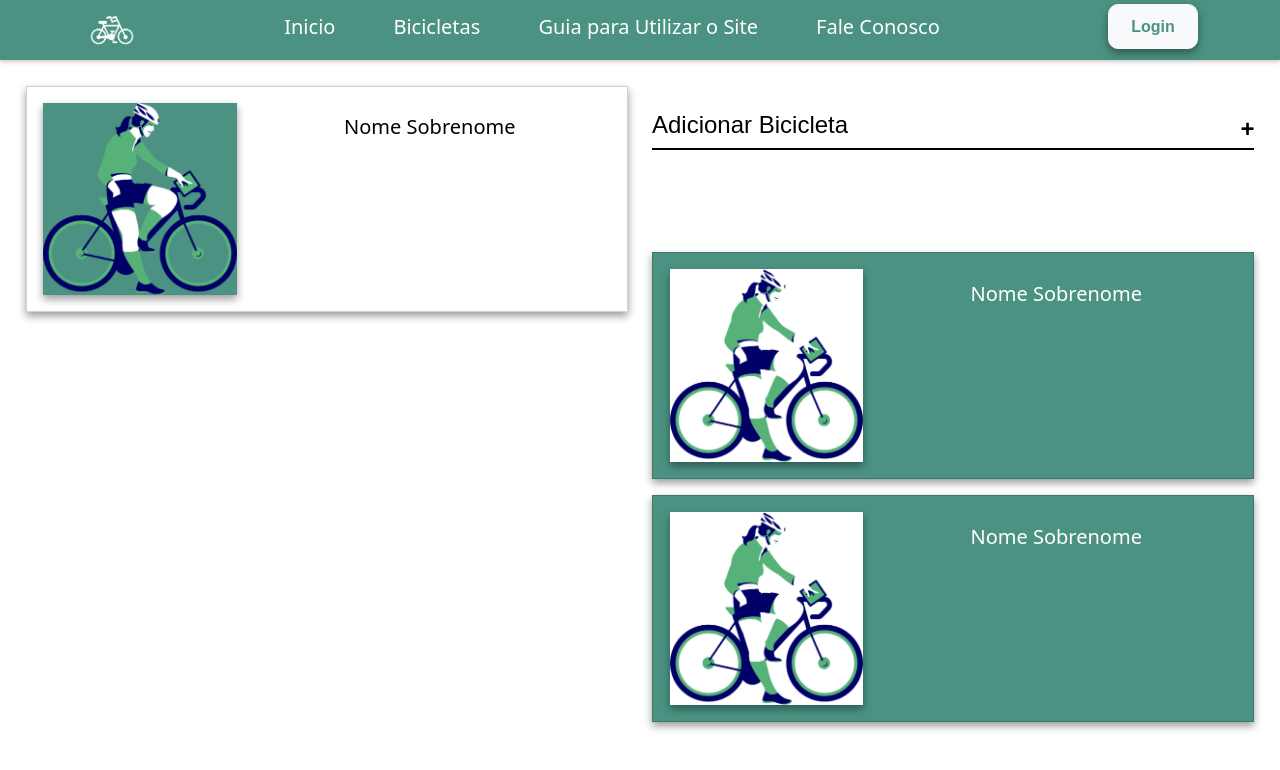
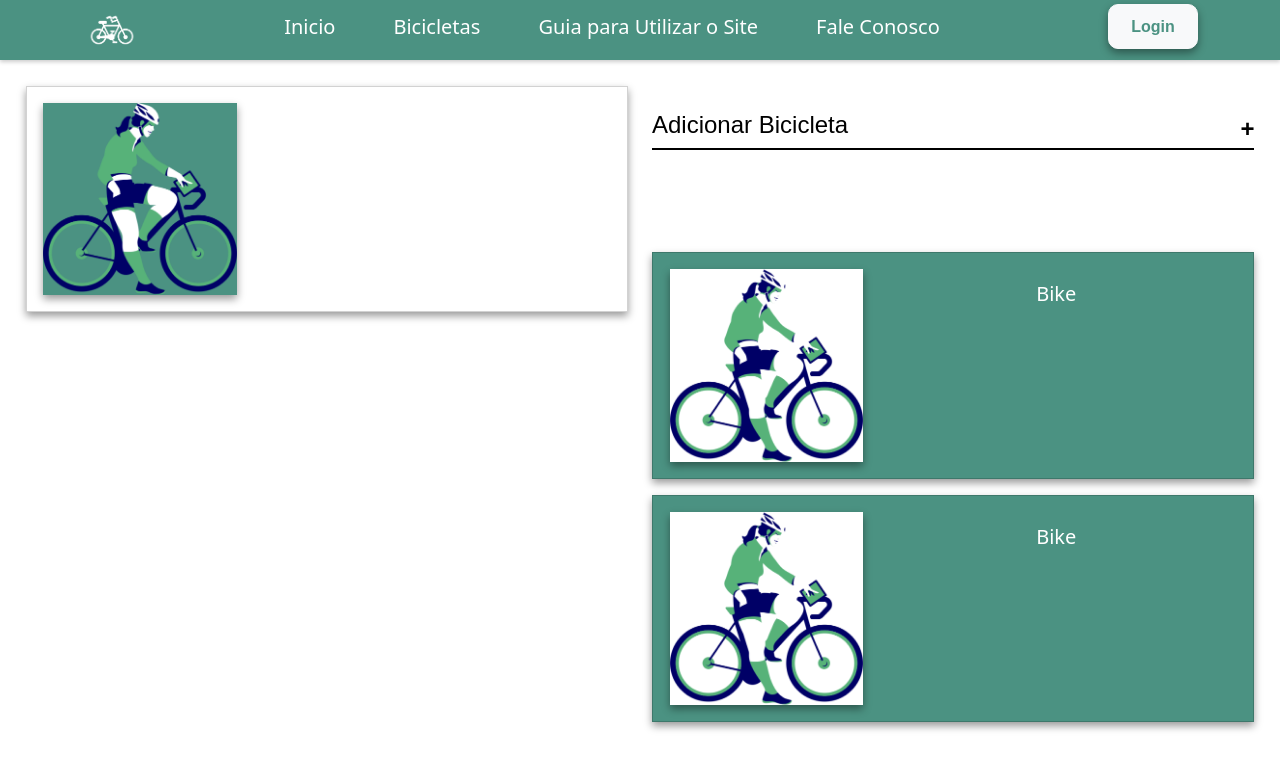
Before and after one commit to projetoPDali/front, a React (Create React App) app: page /perfil in a window 1280 px wide. Shown: the top 770 px of the page. Built offline with nearby package versions, Linux system fonts and the light colour scheme.

Commit message:
bike criada com usuario

```diff
--- /dev/null
+++ b/src/Components/Perfil/CardUsuario.tsx
@@ -0,0 +1,65 @@
+// CardUsuario.tsx
+
+import React from "react";
+import { Card, Row, Col } from "react-bootstrap";
+import { CSSProperties } from "react";
+import imageHeader from "../../assets/image-header.png";
+import COLORS from "../../constant/colors";
+import { useAuth } from "../../Context/AuthContext";
+
+interface CardUsuarioProps {
+  cardBackgroundColor: keyof typeof COLORS;
+  imageColBackgroundColor: keyof typeof COLORS;
+  textColor: keyof typeof COLORS;
+}
+
+const CardUsuario: React.FC<CardUsuarioProps> = ({
+  cardBackgroundColor,
+  imageColBackgroundColor,
+  textColor,
+}) => {
+  const { user } = useAuth(); // Access user data from context
+
+  const cardStyle: CSSProperties = {
+    backgroundColor: COLORS[cardBackgroundColor],
+    borderRadius: 0,
+    paddingLeft: "1vw",
+    boxShadow: "0px 4px 8px rgba(0, 0, 0, 0.4)",
+  };
+
+  const imageColStyle: CSSProperties = {
+    backgroundColor: COLORS[imageColBackgroundColor],
+    padding: 0,
+    boxShadow: "0px 4px 8px rgba(0, 0, 0, 0.4)",
+  };
+
+  return (
+    <Card style={cardStyle} className="mb-3">
+      <Card.Body>
+        <Row>
+          <Col xs={12} md={4} style={imageColStyle}>
+            <img
+              src={imageHeader}
+              alt="Sua imagem"
+              className="img-fluid"
+              style={{ width: "100%", height: "100%" }}
+            />
+          </Col>
+          <Col xs={12} md={8} className="text-center">
+            <Card.Title style={{ paddingTop: "1vw", color: COLORS[textColor] }}>
+              {user?.name}
+            </Card.Title>
+            <div style={{ textAlign: "left", marginLeft: 10}}>
+            <Card.Text>{user?.alias}</Card.Text>
+            <Card.Text>{user?.mail}</Card.Text>
+            <Card.Text>{user?.addresses}</Card.Text>
+            <Card.Text>{user?.phone}</Card.Text>
+            </div>
+          </Col>
+        </Row>
+      </Card.Body>
+    </Card>
+  );
+};
+
+export default CardUsuario;
--- a/src/Components/Perfil/CardLado.tsx
+++ b/src/Components/Perfil/Cardbike.tsx
@@ -5,13 +5,13 @@ import imageHeader from "../../assets/image-header.png";
 import COLORS from "../../constant/colors";
 
 
-interface CardLadoProps {
+interface CardbikeProps {
   cardBackgroundColor: keyof typeof COLORS;
   imageColBackgroundColor: keyof typeof COLORS;
   textColor: keyof typeof COLORS;
 }
 
-const CardLado: React.FC<CardLadoProps> = ({
+const Cardbike: React.FC<CardbikeProps> = ({
   cardBackgroundColor,
   imageColBackgroundColor,
   textColor,
@@ -43,8 +43,11 @@ const CardLado: React.FC<CardLadoProps> = ({
           </Col>
           <Col xs={12} md={8} className="text-center">
             <Card.Title style={{ paddingTop: "1vw", color: COLORS[textColor] }}>
-              Nome Sobrenome
+           Bike
             </Card.Title>
+            <Card.Text>
+
+            </Card.Text>
           </Col>
         </Row>
       </Card.Body>
@@ -52,4 +55,4 @@ const CardLado: React.FC<CardLadoProps> = ({
   );
 };
 
-export default CardLado;
+export default Cardbike;
--- a/src/Context/AuthContext.tsx
+++ b/src/Context/AuthContext.tsx
@@ -10,6 +10,10 @@ export interface User {
   mail: string;
   name: string;
   id: number;
+  alias: string;
+  phone?: string;
+  rents?:any
+  addresses?:any
 }
 
 interface AuthContextType {
@@ -38,7 +42,8 @@ export const AuthProvider: React.FC<AuthProviderProps> = ({ children }) => {
   const login = (userData: User | null) => {
     setUser(userData);
     if (userData) {
-      localStorage.setItem("user", JSON.stringify(userData));
+      const userString = JSON.stringify(userData);
+      localStorage.setItem("user", userString);
     } else {
       localStorage.removeItem("user");
     }
--- a/src/Screens/CadastroBike.tsx
+++ b/src/Screens/CadastroBike.tsx
@@ -7,6 +7,7 @@ import COLORS from "../constant/colors";
 import MainNavbar from "../Components/Navbar/Navbar";
 import { cadastrarBike } from "../api/cadastrarBike"; // Importe a função de envio para o backend
 import BotaoUpload from "../Components/CadastroBike/BotaoUpload";
+import { useAuth } from "../Context/AuthContext";
 
 interface BikeData {
 
@@ -32,6 +33,7 @@ interface AddressData {
 }
 
 const CadastroBike: React.FC = () => {
+  const { user } = useAuth();
   const [bikeData, setBikeData] = useState<BikeData>({
 
     brand: { name: "" },
@@ -78,7 +80,7 @@ const CadastroBike: React.FC = () => {
       description: bikeData.description,
       hourlyvalue: bikeData.hourlyvalue,
       dailyvalue: bikeData.dailyvalue,
-      user: 1,
+      user: user?.id || 1,
       brand: bikeData.brand,
       material: bikeData.material,
       address: addressData,
--- a/src/Screens/Perfil.tsx
+++ b/src/Screens/Perfil.tsx
@@ -1,8 +1,10 @@
 import React from "react";
 import { Container, Row, Col } from "react-bootstrap";
-import CardLado from "../Components/Perfil/CardLado";
+import CardLado from "../Components/Perfil/Cardbike";
 import AdBike from "../Components/Perfil/AdBike";
 import MainNavbar from "../Components/Navbar/Navbar";
+import CardUsuario from "../Components/Perfil/CardUsuario";
+import Cardbike from "../Components/Perfil/Cardbike";
 
 const Perfil = () => {
   return (
@@ -11,7 +13,7 @@ const Perfil = () => {
       <Container fluid style={{ padding: "2vw" }}>
         <Row>
           <Col md={6} >
-            <CardLado
+            <CardUsuario
               cardBackgroundColor="white"
               imageColBackgroundColor="primary"
               textColor="black"
@@ -21,12 +23,12 @@ const Perfil = () => {
 
           <Col md={6}>
             <AdBike />
-            <CardLado
+            <Cardbike
               cardBackgroundColor="primary"
               imageColBackgroundColor="white"
               textColor="white"
             />
-            <CardLado
+            <Cardbike
               cardBackgroundColor="primary"
               imageColBackgroundColor="white"
               textColor="white"
--- a/src/api/cadastrarBike.ts
+++ b/src/api/cadastrarBike.ts
@@ -41,6 +41,7 @@ export async function cadastrarBike(bikeData: BikeData): Promise<any> {
         number: number,
       },
     };
+    console.log("Data to be sent to the backend:", updatedBikeData);
 
     const response = await axios.post(`${API_BASE_URL}/bike`, updatedBikeData);
 
```
Also changed, not shown: src/Components/CadastroBike/Form.tsx (+3 -5 lines), src/api/fazerLogin.ts (+5 -3 lines).
